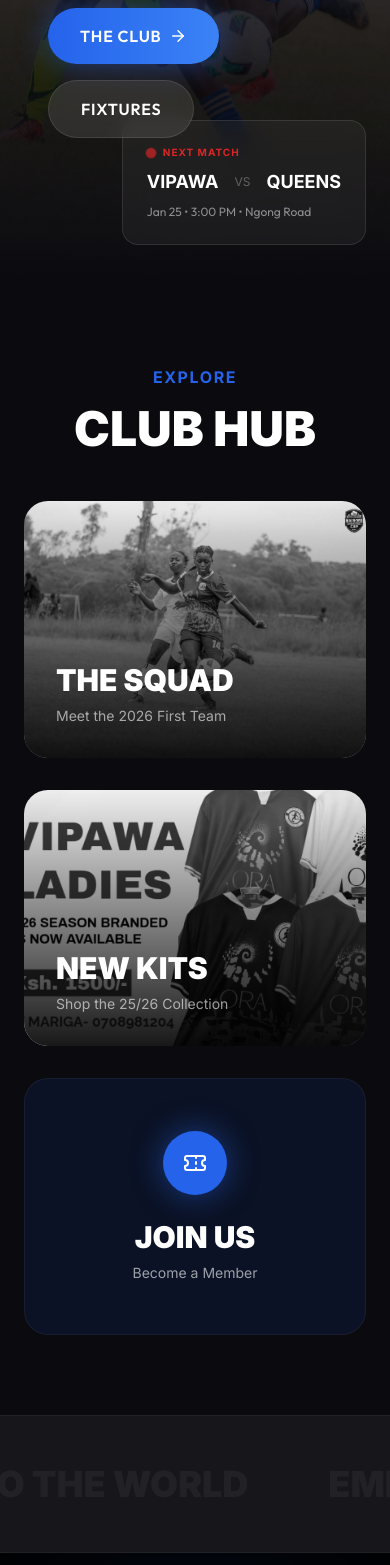
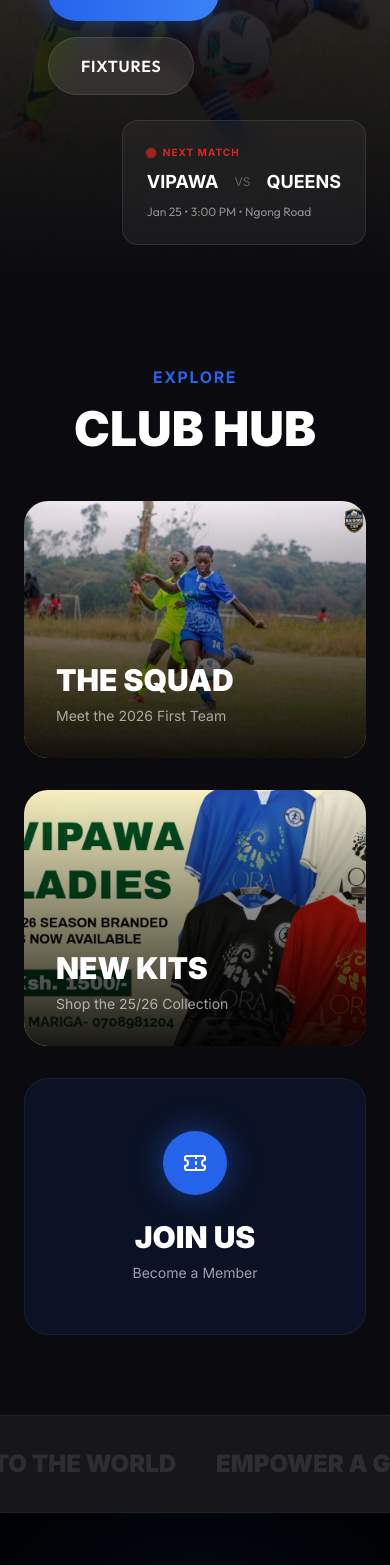
Before and after one commit to malnusagency-lgtm/vipawa-fc, a Next.js app: page / in a window 390 px wide. Shown: the part 432-1997 px from the top of the page. Built offline with nearby package versions, Linux system fonts and the light colour scheme.

Commit message:
Polish: Mobile responsiveness and colored images

```diff
--- a/src/components/ClubContent.jsx
+++ b/src/components/ClubContent.jsx
@@ -18,7 +18,7 @@
                     src={member.image}
                     alt={member.name}
                     fill
-                    className="object-cover transition-transform duration-500 group-hover:scale-110 grayscale group-hover:grayscale-0"
+                    className="object-cover transition-transform duration-500 group-hover:scale-110"
                     sizes={isLeader ? "160px" : "96px"}
                 />
             </div>
@@ -40,7 +40,7 @@
                 src={player.image}
                 alt={player.name}
                 fill
-                className="object-cover grayscale group-hover:grayscale-0 transition-all duration-500"
+                className="object-cover transition-all duration-500"
                 sizes="(max-width: 768px) 50vw, 200px"
             />
             <div className="absolute top-2 right-2 w-8 h-8 rounded-full bg-black/50 backdrop-blur-md flex items-center justify-center border border-white/10">
@@ -60,8 +60,8 @@
             <div className="container-custom">
                 <div className="text-center mb-20">
                     <span className="section-tag">Organizational Structure</span>
-                    <h1 className="section-title">The Club</h1>
-                    <p className="text-white/50 max-w-2xl mx-auto">
+                    <h1 className="text-4xl md:text-7xl font-black uppercase mb-6">The Club</h1>
+                    <p className="text-white/50 max-w-2xl mx-auto px-4 text-sm md:text-base">
                         Built on strong leadership and professional management to ensure sustainable success on and off the pitch.
                     </p>
                 </div>
--- a/src/components/Navbar.jsx
+++ b/src/components/Navbar.jsx
@@ -71,7 +71,7 @@
     };
 
     return (
-        <nav className={`fixed top-0 left-0 right-0 z-[1000] transition-all duration-500 ${isScrolled || isMenuOpen ? 'bg-primary/95 backdrop-blur-xl border-b border-white/10 py-3' : 'bg-transparent py-5'}`}>
+        <nav className={`fixed top-0 left-0 right-0 z-[1000] transition-all duration-500 ${isScrolled || isMenuOpen ? 'bg-primary border-b border-white/10 py-3' : 'bg-transparent py-5'}`}>
             <div className="max-w-7xl mx-auto px-6 flex items-center justify-between">
                 <Link href="/" className="flex items-center gap-3 group relative z-[1002]" onClick={() => setIsMenuOpen(false)}>
                     <div className="relative h-10 w-10 md:h-12 md:w-12 transition-transform duration-300 group-hover:scale-110">
@@ -105,7 +105,7 @@
 
                 {/* Mobile Toggle */}
                 <button
-                    className="md:hidden text-white relative z-[1002] p-2 hover:bg-white/10 rounded-full transition-colors"
+                    className="md:hidden text-white relative z-[1100] p-2 hover:bg-white/10 rounded-full transition-colors"
                     onClick={() => setIsMenuOpen(!isMenuOpen)}
                     aria-label="Toggle Menu"
                 >
@@ -121,7 +121,7 @@
                         initial="hidden"
                         animate="visible"
                         exit="exit"
-                        className="fixed inset-0 bg-primary z-[1001] flex flex-col items-center justify-center gap-8 pointer-events-auto"
+                        className="fixed inset-0 bg-primary z-[1050] flex flex-col items-center justify-center gap-8 pointer-events-auto h-screen w-screen"
                     >
                         {navLinks.map((link) => (
                             <motion.div key={link.name} variants={linkVariants}>
--- a/src/components/NewsContent.jsx
+++ b/src/components/NewsContent.jsx
@@ -10,7 +10,7 @@
         <div className="pt-32 pb-20 min-h-screen">
             <div className="container-custom mb-12">
                 <span className="section-tag">Media Center</span>
-                <h1 className="section-title">Latest News</h1>
+                <h1 className="text-4xl md:text-7xl font-black uppercase mb-6">Latest News</h1>
             </div>
 
             <section className="container-custom">
--- a/src/sections/Hero.jsx
+++ b/src/sections/Hero.jsx
@@ -30,7 +30,7 @@
                     animate={{ opacity: 1, y: 0 }}
                     transition={{ duration: 0.8 }}
                 >
-                    <h1 className="text-7xl md:text-9xl font-black uppercase tracking-tighter leading-[0.8] mb-6">
+                    <h1 className="text-5xl sm:text-7xl md:text-9xl font-black uppercase tracking-tighter leading-[0.9] mb-6">
                         Vipawa <br />
                         <span className="text-transparent bg-clip-text bg-gradient-to-r from-accent-blue via-white to-accent-blue animate-gradient-x">
                             Ladies FC
--- a/src/sections/QuickAccess.jsx
+++ b/src/sections/QuickAccess.jsx
@@ -61,7 +61,7 @@
                             src="/images/gallery/gallery-5.jpeg"
                             alt="Squad"
                             fill
-                            className="object-cover transition-transform duration-700 group-hover:scale-110 grayscale group-hover:grayscale-0"
+                            className="object-cover transition-transform duration-700 group-hover:scale-110"
                             sizes="(max-width: 768px) 100vw, 33vw"
                         />
                         <div className="absolute inset-0 bg-gradient-to-t from-black/90 to-transparent p-8 flex flex-col justify-end">
@@ -75,7 +75,7 @@
                             src="/images/merchandise/kits-collection.jpeg"
                             alt="Shop"
                             fill
-                            className="object-cover transition-transform duration-700 group-hover:scale-110 grayscale group-hover:grayscale-0"
+                            className="object-cover transition-transform duration-700 group-hover:scale-110"
                             sizes="(max-width: 768px) 100vw, 33vw"
                         />
                         <div className="absolute inset-0 bg-gradient-to-t from-black/90 to-transparent p-8 flex flex-col justify-end">
--- a/src/sections/SocialProof.jsx
+++ b/src/sections/SocialProof.jsx
@@ -2,14 +2,14 @@
     const slogans = ['Kick Like A Queen', 'Talent Into Power', 'Nairobi to the World', 'Empower a Girl', 'Inspire a Generation'];
 
     return (
-        <section className="border-y border-white/5 bg-white/5 py-12">
-            <div className="container-custom flex overflow-hidden">
-                <div className="flex gap-20 animate-marquee whitespace-nowrap">
+        <section className="border-y border-white/5 bg-white/5 py-8 md:py-12 overflow-hidden">
+            <div className="container-custom flex">
+                <div className="flex gap-10 md:gap-20 animate-marquee whitespace-nowrap">
                     {slogans.map((slogan, i) => (
-                        <span key={i} className="text-4xl font-black uppercase text-white/5">{slogan}</span>
+                        <span key={i} className="text-2xl md:text-4xl font-black uppercase text-white/10">{slogan}</span>
                     ))}
                     {slogans.map((slogan, i) => (
-                        <span key={`dup-${i}`} className="text-4xl font-black uppercase text-white/5">{slogan}</span>
+                        <span key={`dup-${i}`} className="text-2xl md:text-4xl font-black uppercase text-white/10">{slogan}</span>
                     ))}
                 </div>
             </div>
```
